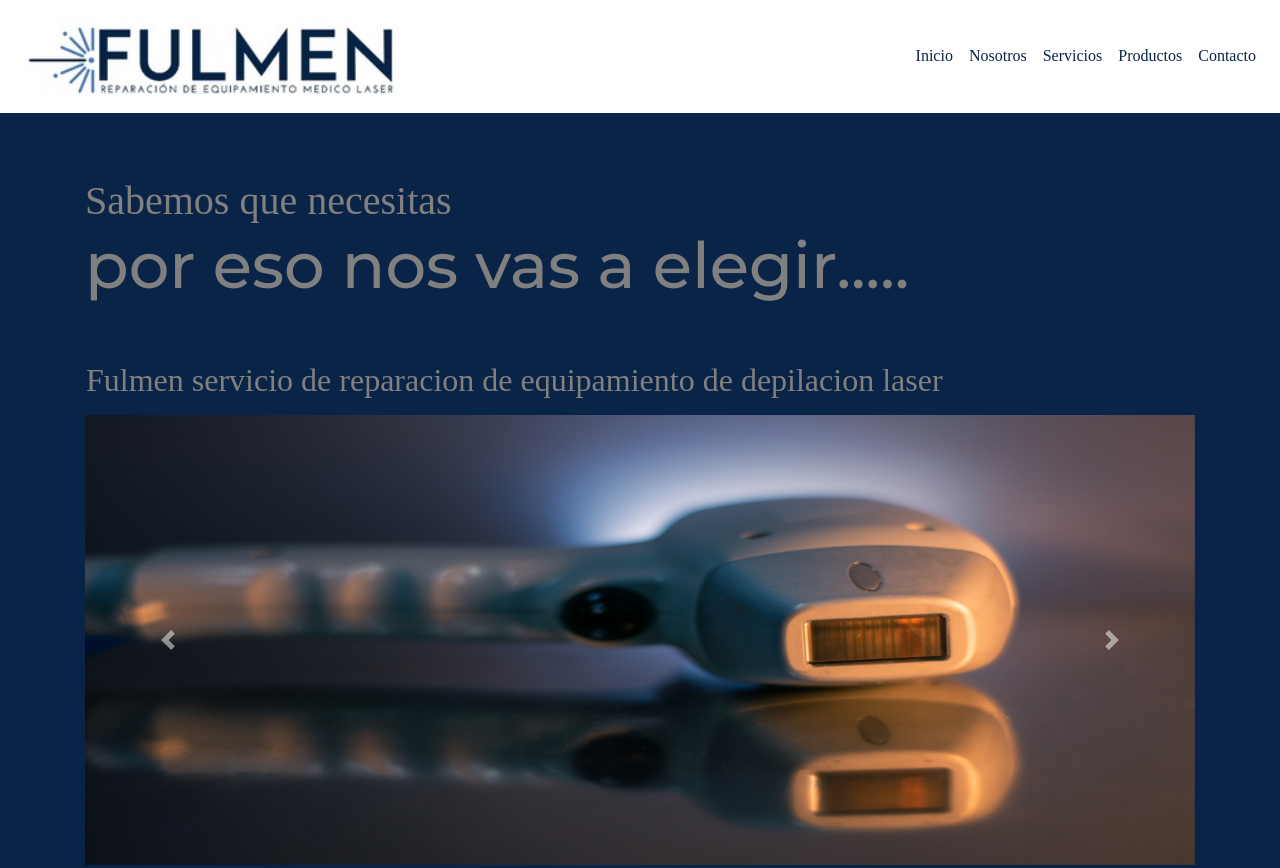
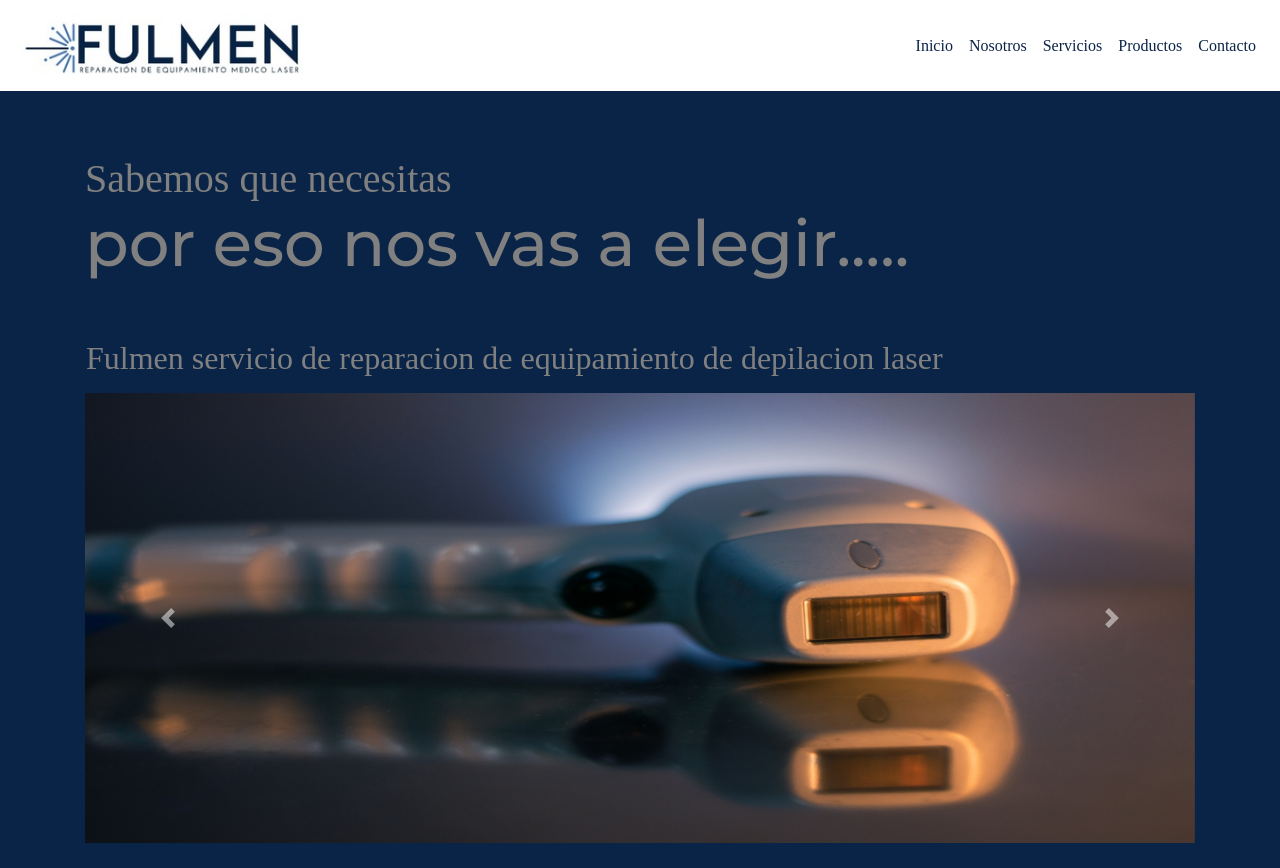
Before and after one commit to mmiron84/proyectofinal, a website: page index.html in a window 1280 px wide. Shown: the top 868 px of the page. Drawn offline with nearby package versions, Linux system fonts and the light colour scheme; a web font is replaced by a local one.

Commit message:
correccionLogo

```diff
--- a/index.html
+++ b/index.html
@@ -22,7 +22,7 @@
         <nav class="navbar navbar-expand-md navbar-dark">
             <!-- Insercion del logo -->
             <a class="navbar-brand" href="#">
-                <img src="./img/log.jpg" alt="Logo" style="width:400px;">
+                <img src="./img/log.jpg" alt="Logo" style="width:300px;">
             </a>
             <!-- Toggler/collapsibe Button -->
             <button class="navbar-toggler" type="button" data-toggle="collapse" data-target="#collapsibleNavbar">
```
